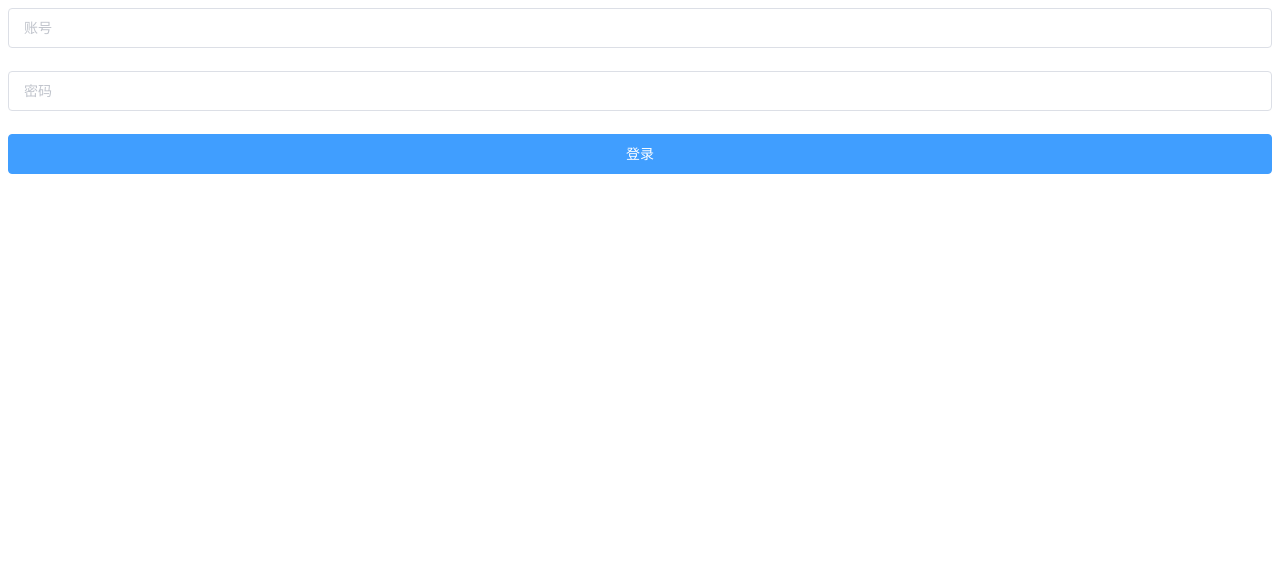
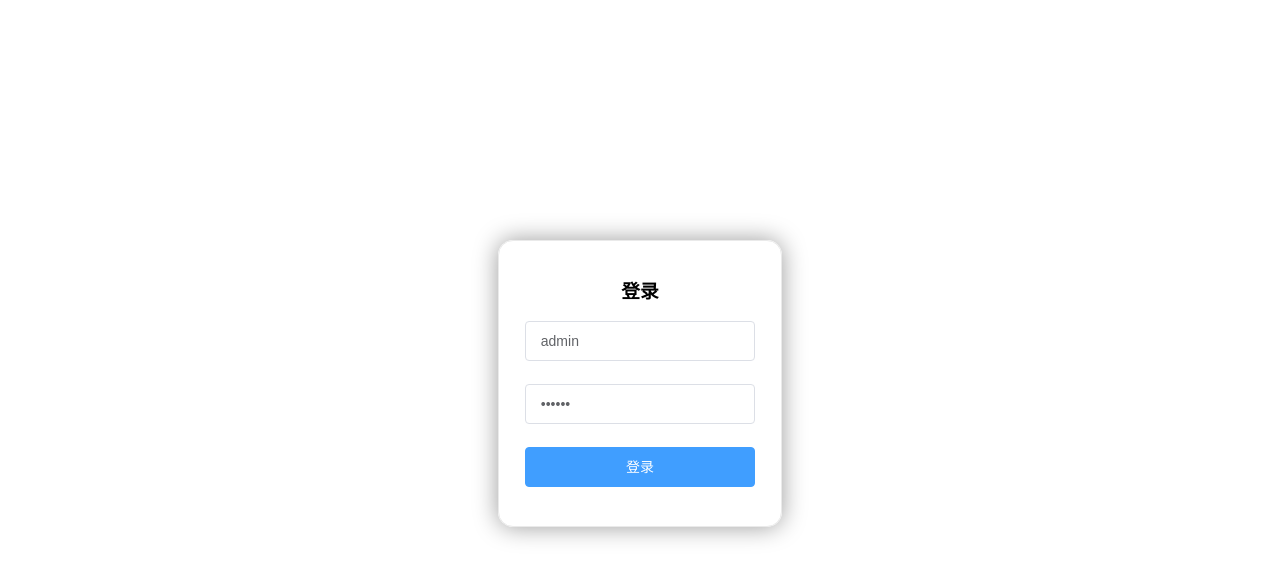
Before and after one commit to Memory1998/breeze-web, a Vue app: page /#/ in a window 1280 px wide. Shown: the top 580 px of the page. Built offline with nearby package versions, Linux system fonts and the light colour scheme; the HTML template or start-up script is replaced by a standard one.

Commit message:
格式化

```diff
--- a/src/components/UserLogin.vue
+++ b/src/components/UserLogin.vue
@@ -1,16 +1,32 @@
 <template>
-  <div class="userLogin">
-    <el-form :model="formLogin">
-      <el-form-item>
-        <el-input v-model="formLogin.username" placeholder="账号"></el-input>
+  <div>
+    <el-form
+      :rules="rules"
+      :model="userLogin"
+      ref="userLogin"
+      class="userLogin"
+    >
+      <h3>登录</h3>
+      <el-form-item prop="username">
+        <el-input
+          type="text"
+          auto-complete="false"
+          v-model="userLogin.username"
+          placeholder="账号"
+        ></el-input>
+      </el-form-item>
+      <el-form-item prop="password">
+        <el-input
+          type="password"
+          auto-complete="false"
+          v-model="userLogin.password"
+          placeholder="密码"
+        ></el-input>
       </el-form-item>
       <el-form-item>
-        <el-input v-model="formLogin.password" placeholder="密码"></el-input>
-      </el-form-item>
-      <el-form-item>
-        <el-button style="width: 100%" type="primary" @click="onSubmit">{{
-          loginBtn
-        }}</el-button>
+        <el-button style="width: 100%" type="primary" @click="onSubmit"
+          >{{ loginBtn }}
+        </el-button>
       </el-form-item>
     </el-form>
   </div>
@@ -22,19 +38,56 @@ export default {
   data() {
     return {
       loginBtn: "登录",
-      formLogin: {
-        username: "",
-        password: "",
+      userLogin: {
+        username: "admin",
+        password: "123456",
+      },
+      rules: {
+        username: [
+          { required: true, message: "请输入登录账户", trigger: "blur" },
+        ],
+        password: [
+          { required: true, message: "请输入登录密码", trigger: "blur" },
+        ],
       },
     };
   },
   methods: {
     onSubmit() {
-      console.log("submit!");
+      this.$refs.userLogin.validate((valid) => {
+        if (valid) {
+          this.$message({
+            showClose: true,
+            message: "登录成功",
+            type: "success",
+          });
+        } else {
+          this.$message({
+            showClose: true,
+            message: "登录失败",
+            type: "error",
+          });
+          return false;
+        }
+      });
     },
   },
 };
 </script>
 
 <!-- Add "scoped" attribute to limit CSS to this component only -->
-<style scoped></style>
+<style scoped>
+.userLogin {
+  border-radius: 15px;
+  background-clip: padding-box;
+  margin: 30vh auto;
+  padding: 2vh 2vw;
+  width: 18vw;
+  border: 1px #eaeaea solid;
+  box-shadow: 0 0 25px #9b9b9b;
+}
+
+.userLogin > h3 {
+  text-align: center;
+}
+</style>
--- a/src/main.js
+++ b/src/main.js
@@ -6,170 +6,7 @@ import locale from "element-ui/lib/locale";
 
 // 设置语言
 locale.use(lang);
-
-import {
-  Pagination,
-  Dialog,
-  Autocomplete,
-  Dropdown,
-  DropdownMenu,
-  DropdownItem,
-  Menu,
-  Submenu,
-  MenuItem,
-  MenuItemGroup,
-  Input,
-  InputNumber,
-  Radio,
-  RadioGroup,
-  RadioButton,
-  Checkbox,
-  CheckboxButton,
-  CheckboxGroup,
-  Switch,
-  Select,
-  Option,
-  OptionGroup,
-  Button,
-  ButtonGroup,
-  Table,
-  TableColumn,
-  DatePicker,
-  TimeSelect,
-  TimePicker,
-  Popover,
-  Tooltip,
-  Breadcrumb,
-  BreadcrumbItem,
-  Form,
-  FormItem,
-  Tabs,
-  TabPane,
-  Tag,
-  Tree,
-  Alert,
-  Slider,
-  Icon,
-  Row,
-  Col,
-  Upload,
-  Progress,
-  Spinner,
-  Badge,
-  Card,
-  Rate,
-  Steps,
-  Step,
-  Carousel,
-  CarouselItem,
-  Collapse,
-  CollapseItem,
-  Cascader,
-  ColorPicker,
-  Transfer,
-  Container,
-  Header,
-  Aside,
-  Main,
-  Footer,
-  Timeline,
-  TimelineItem,
-  Link,
-  Divider,
-  Image,
-  Calendar,
-  Backtop,
-  PageHeader,
-  CascaderPanel,
-  Loading,
-  MessageBox,
-  Message,
-  Notification,
-} from "element-ui";
-
-Vue.use(Pagination);
-Vue.use(Dialog);
-Vue.use(Autocomplete);
-Vue.use(Dropdown);
-Vue.use(DropdownMenu);
-Vue.use(DropdownItem);
-Vue.use(Menu);
-Vue.use(Submenu);
-Vue.use(MenuItem);
-Vue.use(MenuItemGroup);
-Vue.use(Input);
-Vue.use(InputNumber);
-Vue.use(Radio);
-Vue.use(RadioGroup);
-Vue.use(RadioButton);
-Vue.use(Checkbox);
-Vue.use(CheckboxButton);
-Vue.use(CheckboxGroup);
-Vue.use(Switch);
-Vue.use(Select);
-Vue.use(Option);
-Vue.use(OptionGroup);
-Vue.use(Button);
-Vue.use(ButtonGroup);
-Vue.use(Table);
-Vue.use(TableColumn);
-Vue.use(DatePicker);
-Vue.use(TimeSelect);
-Vue.use(TimePicker);
-Vue.use(Popover);
-Vue.use(Tooltip);
-Vue.use(Breadcrumb);
-Vue.use(BreadcrumbItem);
-Vue.use(Form);
-Vue.use(FormItem);
-Vue.use(Tabs);
-Vue.use(TabPane);
-Vue.use(Tag);
-Vue.use(Tree);
-Vue.use(Alert);
-Vue.use(Slider);
-Vue.use(Icon);
-Vue.use(Row);
-Vue.use(Col);
-Vue.use(Upload);
-Vue.use(Progress);
-Vue.use(Spinner);
-Vue.use(Badge);
-Vue.use(Card);
-Vue.use(Rate);
-Vue.use(Steps);
-Vue.use(Step);
-Vue.use(Carousel);
-Vue.use(CarouselItem);
-Vue.use(Collapse);
-Vue.use(CollapseItem);
-Vue.use(Cascader);
-Vue.use(ColorPicker);
-Vue.use(Transfer);
-Vue.use(Container);
-Vue.use(Header);
-Vue.use(Aside);
-Vue.use(Main);
-Vue.use(Footer);
-Vue.use(Timeline);
-Vue.use(TimelineItem);
-Vue.use(Link);
-Vue.use(Divider);
-Vue.use(Image);
-Vue.use(Calendar);
-Vue.use(Backtop);
-Vue.use(PageHeader);
-Vue.use(CascaderPanel);
-
-Vue.use(Loading.directive);
-
-Vue.prototype.$loading = Loading.service;
-Vue.prototype.$msgbox = MessageBox;
-Vue.prototype.$alert = MessageBox.alert;
-Vue.prototype.$confirm = MessageBox.confirm;
-Vue.prototype.$prompt = MessageBox.prompt;
-Vue.prototype.$notify = Notification;
-Vue.prototype.$message = Message;
+import "./utils/element-ui";
 
 Vue.config.productionTip = false;
 
--- /dev/null
+++ b/src/utils/element-ui.js
@@ -0,0 +1,165 @@
+import Vue from "vue";
+
+import {
+  Pagination,
+  Dialog,
+  Autocomplete,
+  Dropdown,
+  DropdownMenu,
+  DropdownItem,
+  Menu,
+  Submenu,
+  MenuItem,
+  MenuItemGroup,
+  Input,
+  InputNumber,
+  Radio,
+  RadioGroup,
+  RadioButton,
+  Checkbox,
+  CheckboxButton,
+  CheckboxGroup,
+  Switch,
+  Select,
+  Option,
+  OptionGroup,
+  Button,
+  ButtonGroup,
+  Table,
+  TableColumn,
+  DatePicker,
+  TimeSelect,
+  TimePicker,
+  Popover,
+  Tooltip,
+  Breadcrumb,
+  BreadcrumbItem,
+  Form,
+  FormItem,
+  Tabs,
+  TabPane,
+  Tag,
+  Tree,
+  Alert,
+  Slider,
+  Icon,
+  Row,
+  Col,
+  Upload,
+  Progress,
+  Spinner,
+  Badge,
+  Card,
+  Rate,
+  Steps,
+  Step,
+  Carousel,
+  CarouselItem,
+  Collapse,
+  CollapseItem,
+  Cascader,
+  ColorPicker,
+  Transfer,
+  Container,
+  Header,
+  Aside,
+  Main,
+  Footer,
+  Timeline,
+  TimelineItem,
+  Link,
+  Divider,
+  Image,
+  Calendar,
+  Backtop,
+  PageHeader,
+  CascaderPanel,
+  Loading,
+  MessageBox,
+  Message,
+  Notification,
+} from "element-ui";
+
+Vue.use(Pagination);
+Vue.use(Dialog);
+Vue.use(Autocomplete);
+Vue.use(Dropdown);
+Vue.use(DropdownMenu);
+Vue.use(DropdownItem);
+Vue.use(Menu);
+Vue.use(Submenu);
+Vue.use(MenuItem);
+Vue.use(MenuItemGroup);
+Vue.use(Input);
+Vue.use(InputNumber);
+Vue.use(Radio);
+Vue.use(RadioGroup);
+Vue.use(RadioButton);
+Vue.use(Checkbox);
+Vue.use(CheckboxButton);
+Vue.use(CheckboxGroup);
+Vue.use(Switch);
+Vue.use(Select);
+Vue.use(Option);
+Vue.use(OptionGroup);
+Vue.use(Button);
+Vue.use(ButtonGroup);
+Vue.use(Table);
+Vue.use(TableColumn);
+Vue.use(DatePicker);
+Vue.use(TimeSelect);
+Vue.use(TimePicker);
+Vue.use(Popover);
+Vue.use(Tooltip);
+Vue.use(Breadcrumb);
+Vue.use(BreadcrumbItem);
+Vue.use(Form);
+Vue.use(FormItem);
+Vue.use(Tabs);
+Vue.use(TabPane);
+Vue.use(Tag);
+Vue.use(Tree);
+Vue.use(Alert);
+Vue.use(Slider);
+Vue.use(Icon);
+Vue.use(Row);
+Vue.use(Col);
+Vue.use(Upload);
+Vue.use(Progress);
+Vue.use(Spinner);
+Vue.use(Badge);
+Vue.use(Card);
+Vue.use(Rate);
+Vue.use(Steps);
+Vue.use(Step);
+Vue.use(Carousel);
+Vue.use(CarouselItem);
+Vue.use(Collapse);
+Vue.use(CollapseItem);
+Vue.use(Cascader);
+Vue.use(ColorPicker);
+Vue.use(Transfer);
+Vue.use(Container);
+Vue.use(Header);
+Vue.use(Aside);
+Vue.use(Main);
+Vue.use(Footer);
+Vue.use(Timeline);
+Vue.use(TimelineItem);
+Vue.use(Link);
+Vue.use(Divider);
+Vue.use(Image);
+Vue.use(Calendar);
+Vue.use(Backtop);
+Vue.use(PageHeader);
+Vue.use(CascaderPanel);
+
+Vue.use(Loading.directive);
+
+Vue.prototype.$loading = Loading.service;
+Vue.prototype.$msgbox = MessageBox;
+Vue.prototype.$alert = MessageBox.alert;
+Vue.prototype.$confirm = MessageBox.confirm;
+Vue.prototype.$prompt = MessageBox.prompt;
+Vue.prototype.$notify = Notification;
+Vue.prototype.$message = Message;
```
Also changed, not shown: 1 other file (tests, documents, lock files or other folders).
